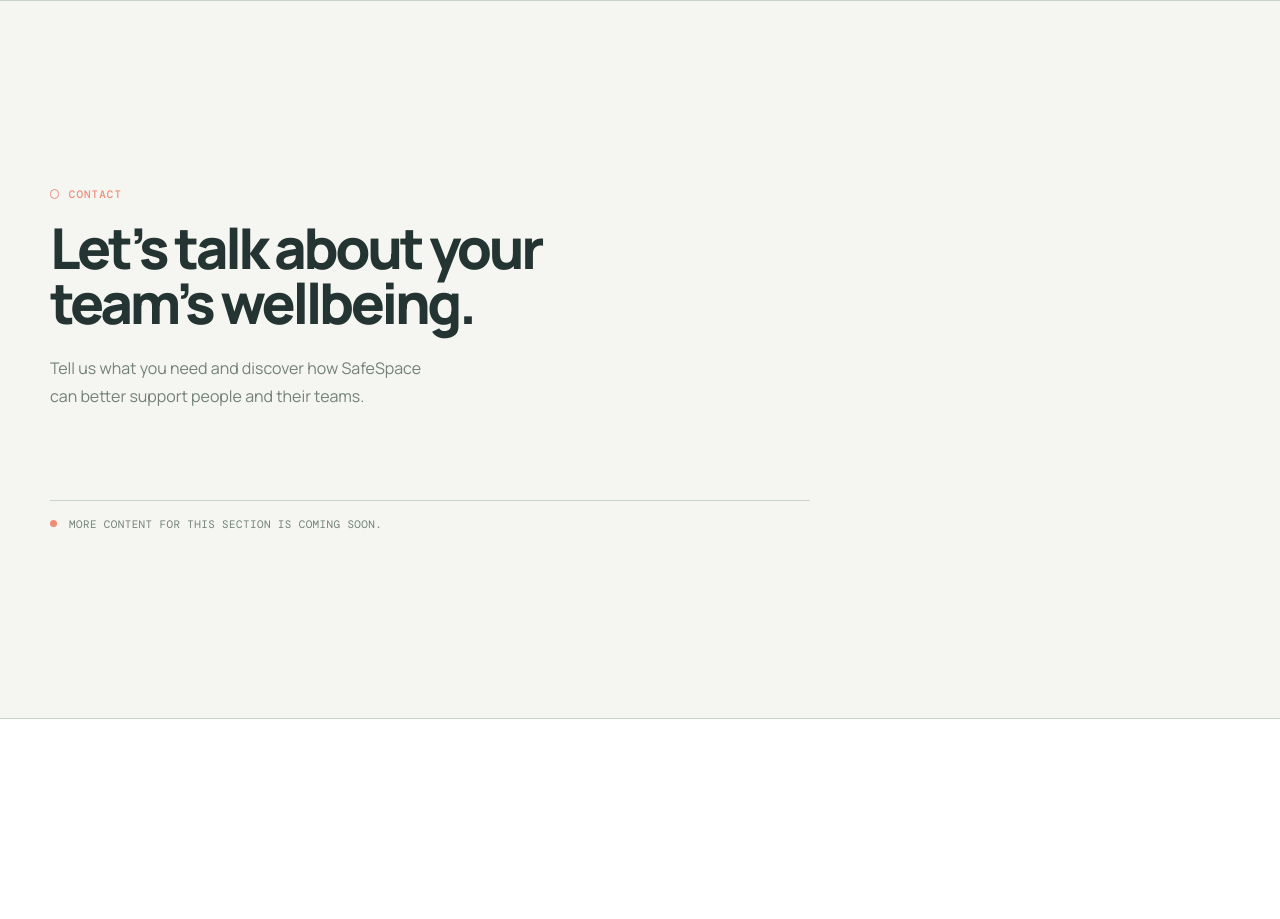
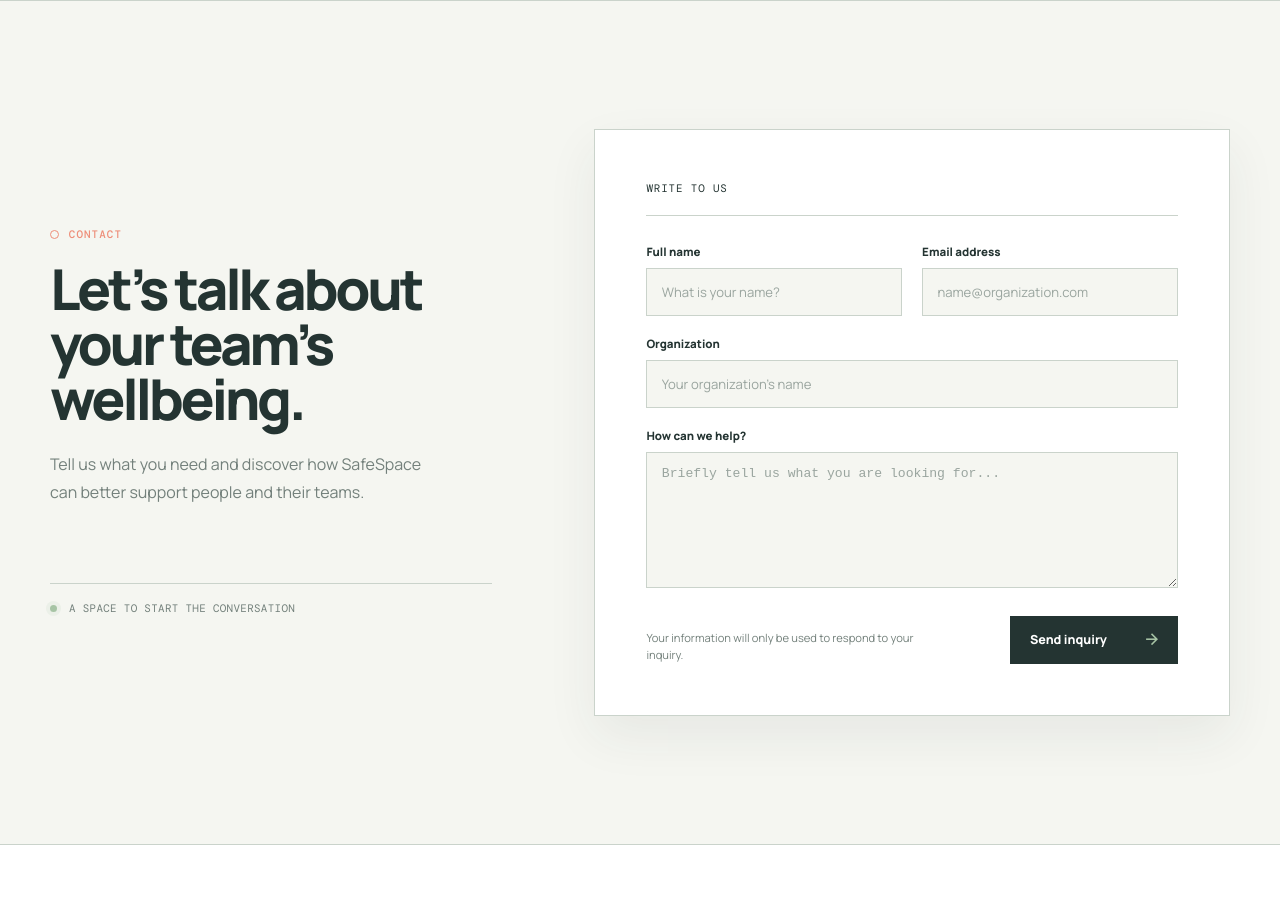
Before and after one commit to TheSuccesfulOnes/Landing-page-SafeSpace, a React (Vite) app: page / in a window 1280 px wide. Shown: the part 3600-4519 px from the top of the page. Built offline with nearby package versions, Linux system fonts and the light colour scheme.

Commit message:
feat(contact): add local contact inquiry form

```diff
--- a/src/App.tsx
+++ b/src/App.tsx
@@ -717,13 +717,107 @@
           aria-labelledby="contact-title"
         >
           <div className="landing-section-inner">
-            <div className="landing-section-content landing-section-content--compact">
-              <p className="section-eyebrow">{t("sections.contact.eyebrow")}</p>
-              <h2 id="contact-title">{t("sections.contact.title")}</h2>
-              <p>{t("sections.contact.description")}</p>
-              <div className="landing-section-note">
-                {t("sections.comingSoon")}
+            <div className="contact-layout">
+              <div className="landing-section-content contact-copy">
+                <p className="section-eyebrow">
+                  {t("sections.contact.eyebrow")}
+                </p>
+                <h2 id="contact-title">{t("sections.contact.title")}</h2>
+                <p>{t("sections.contact.description")}</p>
+                <div className="contact-copy-note">
+                  <span className="status-dot" aria-hidden="true" />
+                  {t("sections.contact.responseNote")}
+                </div>
               </div>
+
+              <form
+                className="contact-form"
+                onSubmit={handleContactSubmit}
+                onInput={() => setContactSubmitted(false)}
+              >
+                <div className="contact-form-heading">
+                  <p className="contact-form-label">
+                    {t("sections.contact.form.label")}
+                  </p>
+                </div>
+
+                <div className="contact-form-grid">
+                  <label className="contact-field" htmlFor="contact-name">
+                    <span>{t("sections.contact.form.nameLabel")}</span>
+                    <input
+                      id="contact-name"
+                      type="text"
+                      name="name"
+                      placeholder={t("sections.contact.form.namePlaceholder")}
+                      autoComplete="name"
+                      required
+                    />
+                  </label>
+                  <label className="contact-field" htmlFor="contact-email">
+                    <span>{t("sections.contact.form.emailLabel")}</span>
+                    <input
+                      id="contact-email"
+                      type="email"
+                      name="email"
+                      placeholder={t(
+                        "sections.contact.form.emailPlaceholder",
+                      )}
+                      autoComplete="email"
+                      required
+                    />
+                  </label>
+                  <label
+                    className="contact-field contact-field--full"
+                    htmlFor="contact-organization"
+                  >
+                    <span>
+                      {t("sections.contact.form.organizationLabel")}
+                    </span>
+                    <input
+                      id="contact-organization"
+                      type="text"
+                      name="organization"
+                      placeholder={t(
+                        "sections.contact.form.organizationPlaceholder",
+                      )}
+                      autoComplete="organization"
+                    />
+                  </label>
+                  <label
+                    className="contact-field contact-field--full"
+                    htmlFor="contact-message"
+                  >
+                    <span>{t("sections.contact.form.messageLabel")}</span>
+                    <textarea
+                      id="contact-message"
+                      name="message"
+                      rows={5}
+                      placeholder={t(
+                        "sections.contact.form.messagePlaceholder",
+                      )}
+                      required
+                    />
+                  </label>
+                </div>
+
+                <div className="contact-form-footer">
+                  <p className="contact-form-privacy">
+                    {t("sections.contact.form.privacyNote")}
+                  </p>
+                  <button className="contact-submit" type="submit">
+                    {t("sections.contact.form.submit")}
+                    <span className="material-symbols-outlined" aria-hidden="true">
+                      arrow_forward
+                    </span>
+                  </button>
+                </div>
+
+                {contactSubmitted ? (
+                  <p className="contact-success" role="status" aria-live="polite">
+                    {t("sections.contact.form.success")}
+                  </p>
+                ) : null}
+              </form>
             </div>
           </div>
         </section>
```
